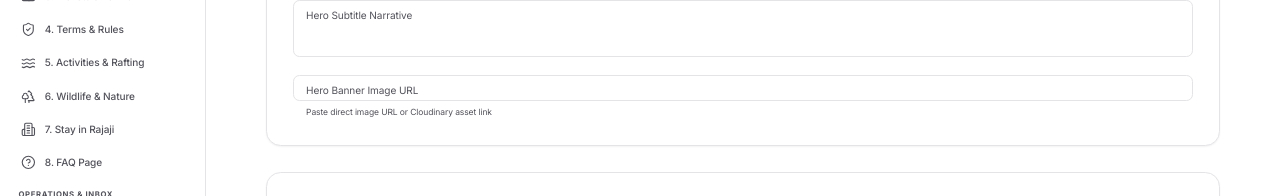
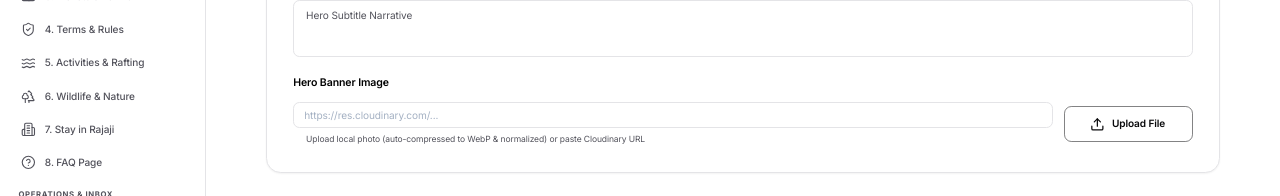
Before and after one commit to rajajinationalpark21/admin, a React (Vite) app: page /content in a window 1280 px wide. Shown: the part 223-419 px from the top of the page. Built offline with nearby package versions, Linux system fonts and the light colour scheme; no server answers; sample sign-in values are in the browser's storage.

Commit message:
feat: add direct ImageUploadField and expand categories in admin panel

```diff
--- /dev/null
+++ b/src/components/common/ImageUploadField.jsx
@@ -0,0 +1,130 @@
+import { useState, useRef } from "react";
+import { Box, Typography, Button, TextField, CircularProgress, IconButton } from "@mui/material";
+import { Upload, X, Image as ImageIcon } from "lucide-react";
+import { toast } from "react-toastify";
+import api from "../../api/apiClient";
+
+export default function ImageUploadField({ label, value, onChange, helperText, placeholder }) {
+  const [uploading, setUploading] = useState(false);
+  const fileInputRef = useRef(null);
+
+  const handleFileChange = async (e) => {
+    const file = e.target.files?.[0];
+    if (!file) return;
+
+    if (file.size > 50 * 1024 * 1024) {
+      toast.error("Image file size exceeds 50MB limit");
+      return;
+    }
+
+    setUploading(true);
+    try {
+      const formData = new FormData();
+      formData.append("image", file);
+
+      const res = await api.post("upload/image", formData);
+      const url = res.data?.image?.url || res.data?.url;
+      if (url) {
+        onChange(url);
+        toast.success("Image compressed and uploaded successfully!");
+      } else {
+        toast.error("Upload did not return a valid URL");
+      }
+    } catch (err) {
+      console.error("Image upload failed:", err);
+      toast.error(err.response?.data?.message || "Failed to upload image");
+    } finally {
+      setUploading(false);
+      if (fileInputRef.current) fileInputRef.current.value = "";
+    }
+  };
+
+  return (
+    <Box sx={{ display: "flex", flexDirection: "column", gap: 1.5 }}>
+      {label && (
+        <Typography sx={{ fontSize: "0.85rem", fontWeight: 600 }}>
+          {label}
+        </Typography>
+      )}
+
+      {value && (
+        <Box
+          sx={{
+            position: "relative",
+            width: "100%",
+            maxHeight: 200,
+            borderRadius: "12px",
+            overflow: "hidden",
+            border: "1px solid",
+            borderColor: "divider",
+            backgroundColor: "action.hover",
+            display: "flex",
+            alignItems: "center",
+            justifyContent: "center",
+          }}
+        >
+          <img
+            src={value}
+            alt={label || "Uploaded preview"}
+            style={{ width: "100%", height: "180px", objectFit: "cover" }}
+            onError={(e) => {
+              e.currentTarget.style.display = "none";
+            }}
+          />
+          <IconButton
+            size="small"
+            onClick={() => onChange("")}
+            sx={{
+              position: "absolute",
+              top: 8,
+              right: 8,
+              backgroundColor: "rgba(0,0,0,0.6)",
+              color: "#fff",
+              "&:hover": { backgroundColor: "rgba(0,0,0,0.8)" },
+            }}
+            title="Remove Image"
+          >
+            <X size={16} />
+          </IconButton>
+        </Box>
+      )}
+
+      <Box sx={{ display: "flex", gap: 1.5, alignItems: "center" }}>
+        <TextField
+          fullWidth
+          size="small"
+          value={value || ""}
+          onChange={(e) => onChange(e.target.value)}
+          placeholder={placeholder || "https://res.cloudinary.com/... or paste URL"}
+          helperText={helperText || "Upload a local image or paste a direct image URL"}
+        />
+
+        <input
+          type="file"
+          ref={fileInputRef}
+          accept="image/*"
+          style={{ display: "none" }}
+          onChange={handleFileChange}
+        />
+
+        <Button
+          variant="outlined"
+          size="small"
+          disabled={uploading}
+          onClick={() => fileInputRef.current?.click()}
+          startIcon={uploading ? <CircularProgress size={16} /> : <Upload size={16} />}
+          sx={{
+            whiteSpace: "nowrap",
+            minWidth: 140,
+            height: 40,
+            borderRadius: "8px",
+            textTransform: "none",
+            fontSize: "0.8125rem",
+          }}
+        >
+          {uploading ? "Uploading..." : "Upload File"}
+        </Button>
+      </Box>
+    </Box>
+  );
+}
--- a/src/pages/GalleryManager.jsx
+++ b/src/pages/GalleryManager.jsx
@@ -21,7 +21,20 @@ import {
   useTheme
 } from "@mui/material";
 
-const CATEGORIES = ["Wildlife", "Nature", "Vehicles", "Visitors"];
+const CATEGORIES = [
+  "Safari Zones",
+  "Birds",
+  "Butterflies",
+  "Flora",
+  "Mammals",
+  "Reptiles",
+  "Tickets & Entry",
+  "Landscapes",
+  "Wildlife",
+  "Nature",
+  "Vehicles",
+  "Visitors",
+];
 
 function getThumbnailUrl(url) {
   if (!url || typeof url !== "string") return url;
@@ -74,10 +87,11 @@ export default function GalleryManager() {
     const files = Array.from(e.target.files || []);
     if (files.length === 0) return;
 
-    // Validate size (5MB max)
-    const oversized = files.filter(f => f.size > 5 * 1024 * 1024);
+    // The API converts and downsizes originals before storing them. Keep the
+    // browser guard aligned with its 50 MB default request limit.
+    const oversized = files.filter(f => f.size > 50 * 1024 * 1024);
     if (oversized.length > 0) {
-      toast.error(`"${oversized[0].name}" exceeds 5MB limit. Please select smaller files.`);
+      toast.error(`"${oversized[0].name}" exceeds the 50MB upload limit.`);
       return;
     }
 
@@ -460,7 +474,7 @@ export default function GalleryManager() {
                 {selectedFiles.length > 0 ? `${selectedFiles.length} file(s) selected` : "Click to select photo(s)"}
               </Typography>
               <Typography sx={{ fontSize: "0.75rem", color: "text.secondary", mt: 0.5 }}>
-                Supports JPEG, PNG, WebP up to 5MB
+                Supports JPEG, PNG, WebP, GIF and AVIF up to 50MB. Images are optimized automatically.
               </Typography>
             </Box>
 
--- a/src/pages/pageEditors/HomePageEditor.jsx
+++ b/src/pages/pageEditors/HomePageEditor.jsx
@@ -1,6 +1,7 @@
 import { Box, Typography, Button, Paper, TextField, CircularProgress } from "@mui/material";
 import { Save, Layers, Sparkles } from "lucide-react";
 import Header from "../../components/common/Header";
+import ImageUploadField from "../../components/common/ImageUploadField";
 import useSectionContent from "../../components/content/useSectionContent";
 
 export default function HomePageEditor() {
@@ -80,14 +81,12 @@ export default function HomePageEditor() {
           </Box>
 
           <Box sx={{ mt: 2.5 }}>
-            <TextField
-              fullWidth
-              size="small"
-              label="Hero Banner Image URL"
+            <ImageUploadField
+              label="Hero Banner Image"
               value={data.heroBanner || ""}
-              onChange={e => setField("heroBanner", e.target.value)}
-              placeholder="https://images.unsplash.com/..."
-              helperText="Paste direct image URL or Cloudinary asset link"
+              onChange={val => setField("heroBanner", val)}
+              placeholder="https://res.cloudinary.com/..."
+              helperText="Upload local photo (auto-compressed to WebP & normalized) or paste Cloudinary URL"
             />
           </Box>
         </Paper>
--- a/src/pages/pageEditors/SafariZonesEditor.jsx
+++ b/src/pages/pageEditors/SafariZonesEditor.jsx
@@ -14,6 +14,7 @@ import {
 } from "@mui/material";
 import { Save, Plus, Trash2 } from "lucide-react";
 import Header from "../../components/common/Header";
+import ImageUploadField from "../../components/common/ImageUploadField";
 import useSectionContent from "../../components/content/useSectionContent";
 
 export default function SafariZonesEditor() {
@@ -59,6 +60,7 @@ export default function SafariZonesEditor() {
       landscape: "Shivalik hills, Sal forests, and stream beds.",
       highlights: ["Watchtower viewpoint", "Riverbed birding"],
       wildlife: ["Asian Elephant", "Spotted Deer", "Peafowl"],
+      heroImage: "",
       seoTitle: "Safari Range | Rajaji National Park",
       metaDescription: "Book jeep safari in Rajaji Tiger Reserve.",
     };
@@ -199,6 +201,17 @@ export default function SafariZonesEditor() {
                 label="Tagline / Badge"
                 value={currentZone.tag || ""}
                 onChange={e => updateCurrentZone("tag", e.target.value)}
+              />
+            </Box>
+
+            {/* Zone Hero Image */}
+            <Box>
+              <ImageUploadField
+                label="Zone Hero Banner Image"
+                value={currentZone.heroImage || ""}
+                onChange={val => updateCurrentZone("heroImage", val)}
+                placeholder="https://res.cloudinary.com/..."
+                helperText="Upload local zone photo or paste Cloudinary URL"
               />
             </Box>
 
```
